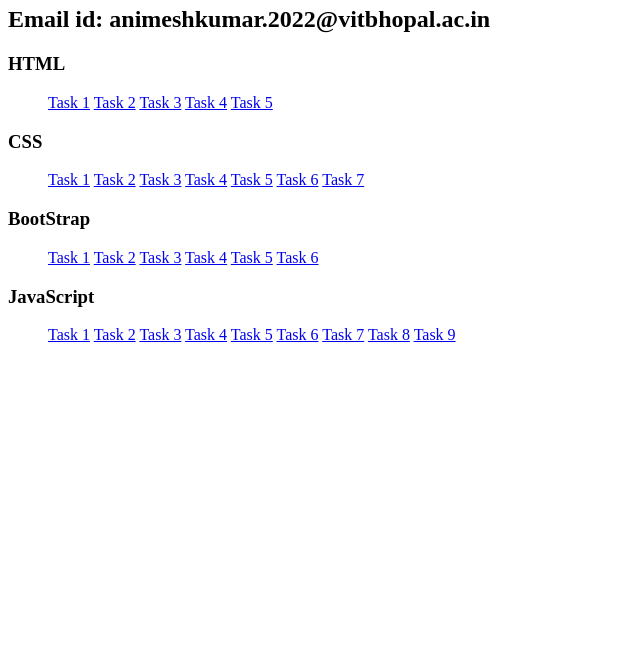
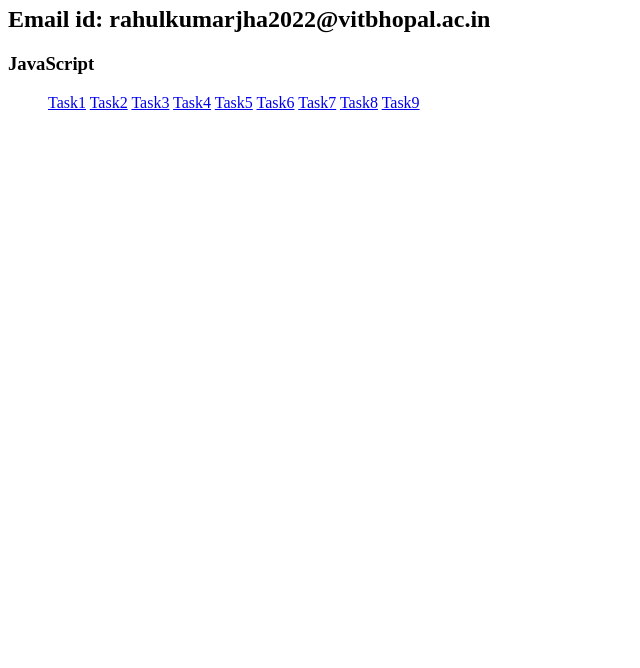
Before and after one commit to dungeonmaster890/VIT-Assg2-JS-22BSA10263, a plain HTML site: page index.html in a window 1280 px wide. Shown: the part 132-800 px from the top of the page, without its empty margins (0-640 px from the left). Drawn offline with Linux system fonts and the light colour scheme.

Commit message:
Update index.html

```diff
--- a/index.html
+++ b/index.html
@@ -3,48 +3,22 @@
 <head>
     <meta charset="UTF-8">
     <meta name="viewport" content="width=device-width, initial-scale=1.0">
-    <title>Document</title>
-    <h1>Animesh Kumar</h1>
-    <h1>Reg No. 22BSA10156</h1>
-    <h2>Email id: animeshkumar.2022@vitbhopal.ac.in</h2>
-    <h3>HTML</h3>
-    <ol>
-        <a href="Assignment/html/task1.html">Task 1</a>
-        <a href="Assignment/html/task2.html">Task 2</a>
-        <a href="Assignment/html/task3.html">Task 3</a>
-        <a href="Assignment/html/task4.html">Task 4</a>
-        <a href="Assignment/html/task5.html">Task 5</a>
-    </ol>
-    <h3>CSS</h3>
-    <ol>
-        <a href="Assignment/css/task1/task.html">Task 1</a>
-        <a href="Assignment/css/task2/task.html">Task 2</a>
-        <a href="Assignment/css/task3/task.html">Task 3</a>
-        <a href="Assignment/css/task4/task.html">Task 4</a>
-        <a href="Assignment/css/task5/task.html">Task 5</a>
-        <a href="Assignment/css/task6/task.html">Task 6</a>
-        <a href="Assignment/css/task7/task.html">Task 7</a>
-    </ol>
-    <h3>BootStrap</h3>
-    <ol>
-        <a href="Assignment/bs/task1.html">Task 1</a>
-        <a href="Assignment/bs/task2.html">Task 2</a>
-        <a href="Assignment/bs/task3.html">Task 3</a>
-        <a href="Assignment/bs/task4.html">Task 4</a>
-        <a href="Assignment/bs/task5.html">Task 5</a>
-        <a href="Assignment/bs/task6.html">Task 6</a>
-    </ol>
+    <title>Assignment 2</title>
+    <h1>RAHUL KUMAR JHA</h1>
+    <h1>REG. NO. - 22BSA10263</h1>
+    <h2>Email id: rahulkumarjha2022@vitbhopal.ac.in</h2>
+
     <h3>JavaScript</h3>
     <ol>
-        <a href="Assignment/js/task1.html">Task 1</a>
-        <a href="Assignment/js/task2.html">Task 2</a>
-        <a href="Assignment/js/task3.html">Task 3</a>
-        <a href="Assignment/js/task4.html">Task 4</a>
-        <a href="Assignment/js/task5/task.html">Task 5</a>
-        <a href="Assignment/js/task 6/task.html">Task 6</a>
-        <a href="Assignment/js/task7.html">Task 7</a>
-        <a href="Assignment/js/task 8/task.html">Task 8</a>
-        <a href="Assignment/js/task9.html">Task 9</a>
+        <a href="task1.html">Task1</a>
+        <a href="task2.html">Task2</a>
+        <a href="task3.html">Task3</a>
+        <a href="task4.html">Task4</a>
+        <a href="task5/">Task5</a>
+        <a href="task 6/">Task6</a>
+        <a href="task7.html">Task7</a>
+        <a href="task 8/">Task8</a>
+        <a href="task9.html">Task9</a>
     </ol>
 </head>
 <body>
```
